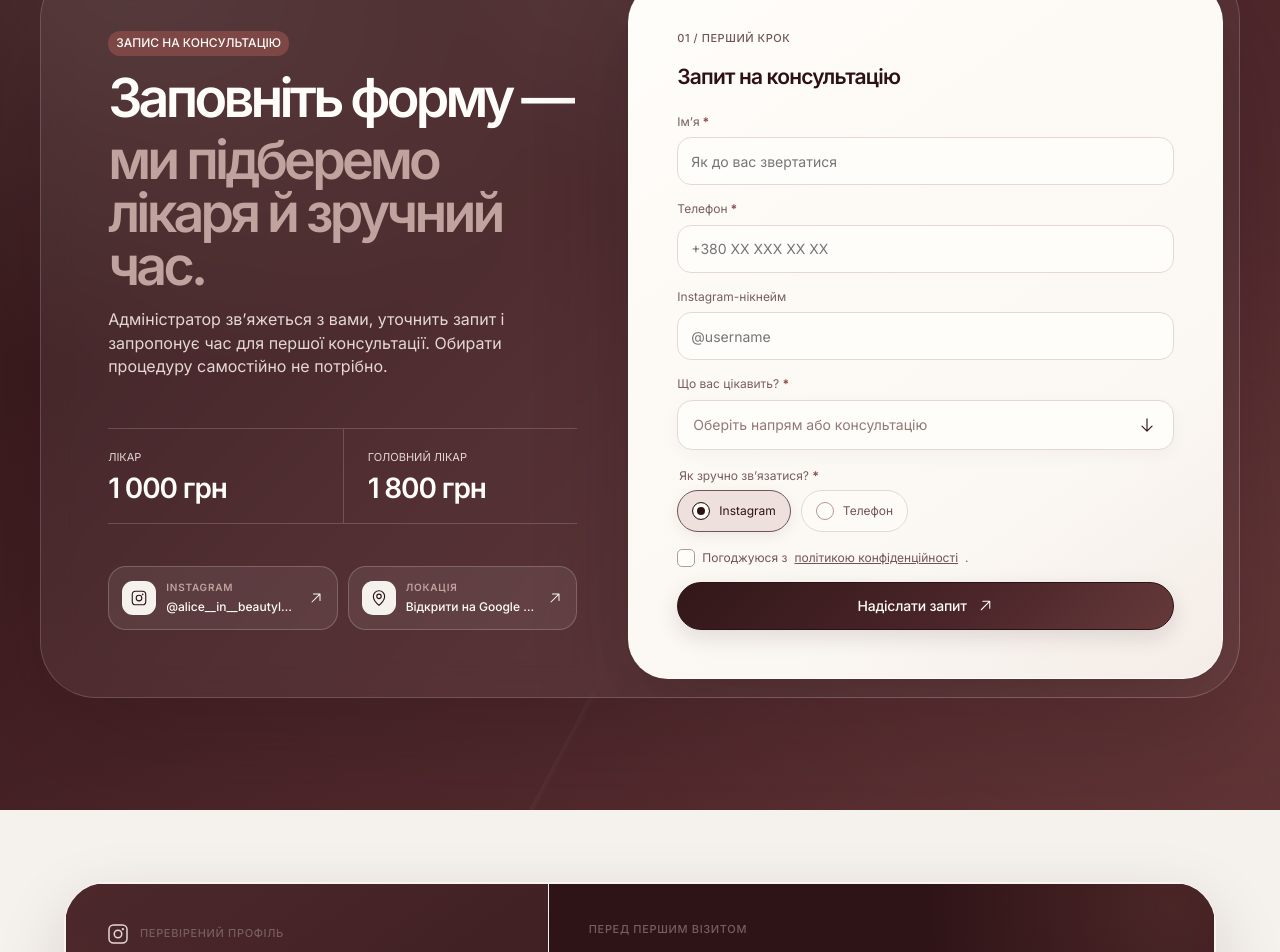
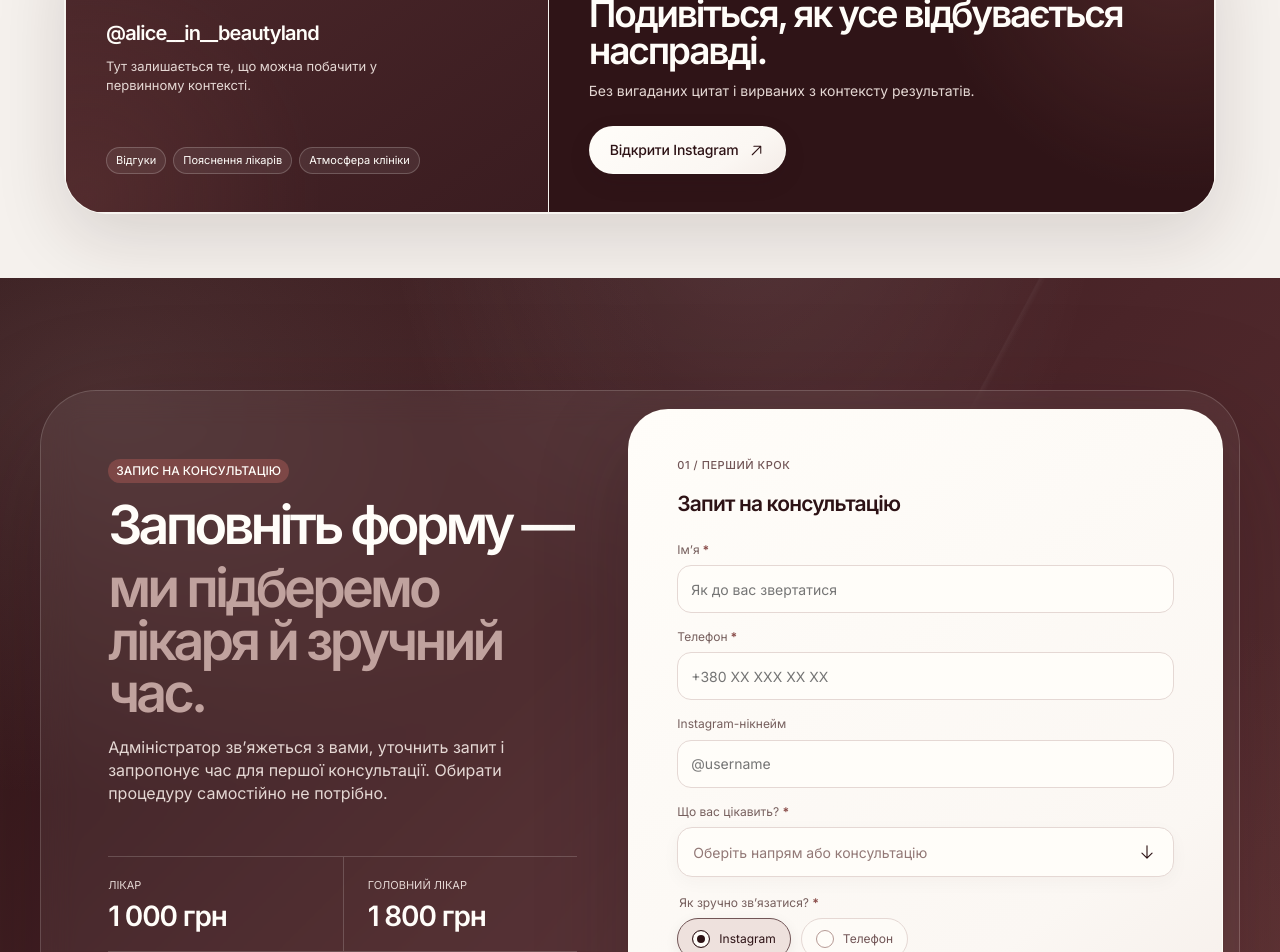
Before and after one commit to olehmrvz/alice, a React (Vite) app: page / in a window 1280 px wide. Shown: the part 10800-11752 px from the top of the page. Built offline with nearby package versions, Linux system fonts and the light colour scheme.

Commit message:
Place Instagram trust panel before booking

```diff
--- a/src/App.jsx
+++ b/src/App.jsx
@@ -1180,6 +1180,8 @@ export function App() {
           </div>
         </section>
 
+        <InstagramPanel />
+
         <section
           className="booking"
           id="booking"
@@ -1345,8 +1347,6 @@ export function App() {
             </form>
           </div>
         </section>
-        <InstagramPanel />
-
         <section
           className="faq container section"
           id="faq"
```
